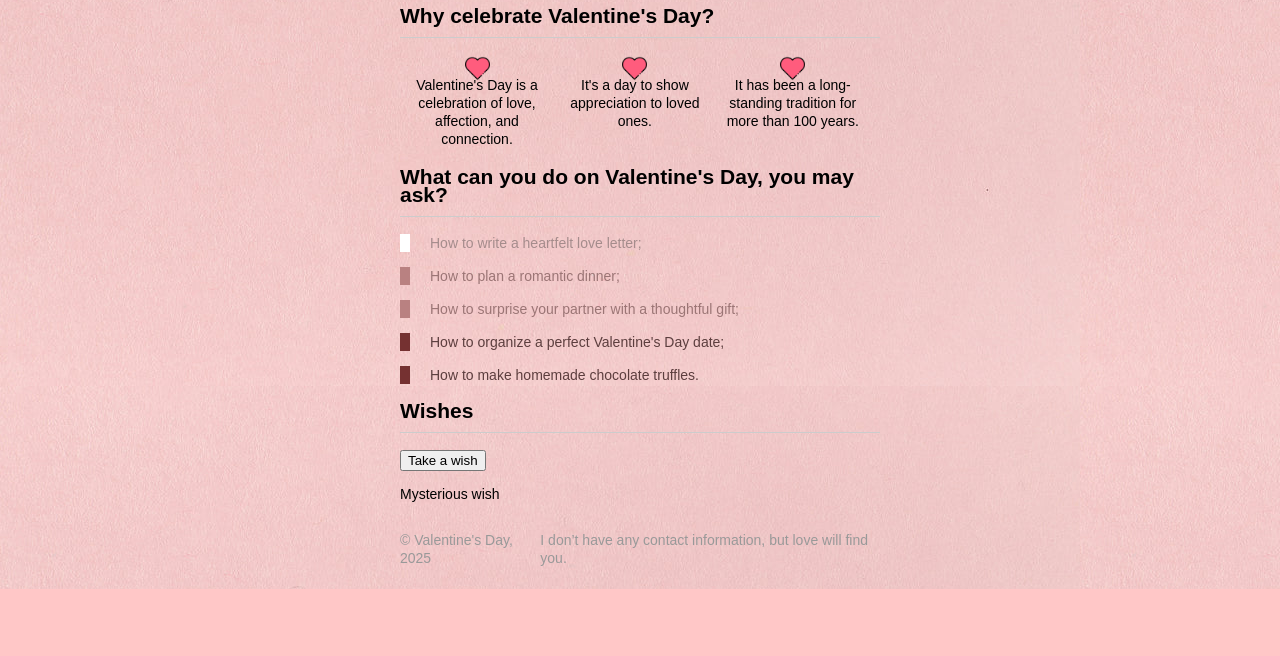
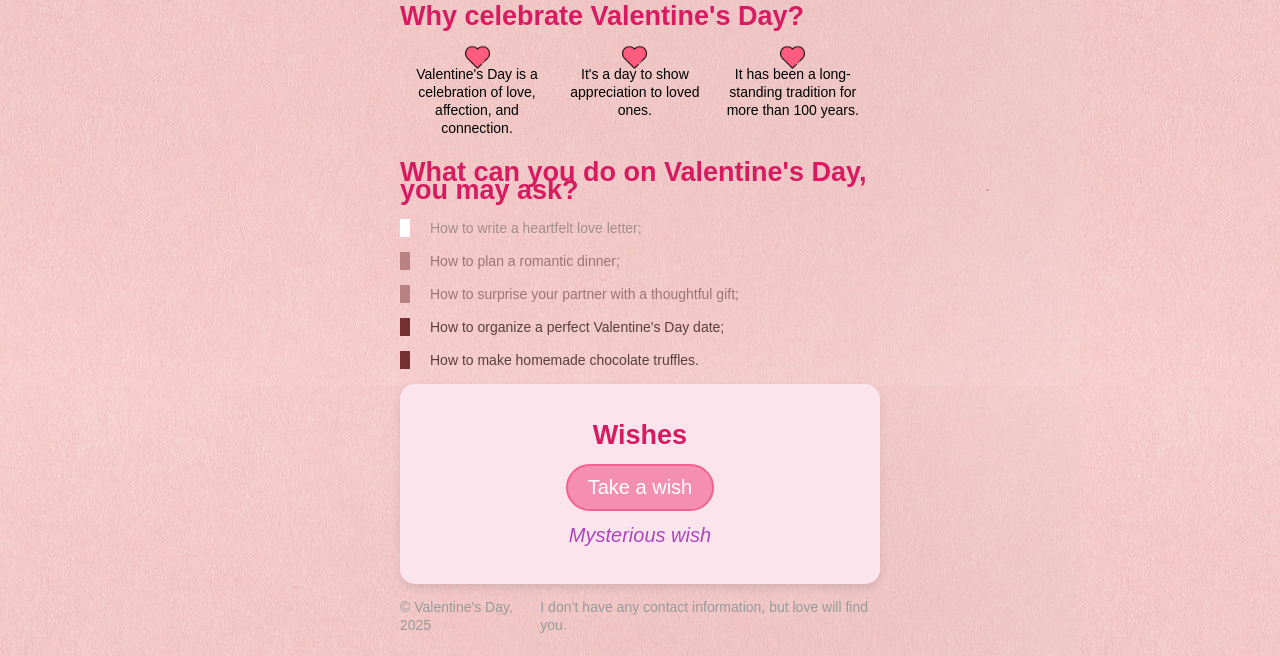
Before and after one commit to 24akai/05_ValentinesDay, a plain HTML site: page index.html in a window 1280 px wide. Shown: the part 334-990 px from the top of the page. Before the commit the page ends 923 px from the top, so only its background shows below. Drawn offline with Linux system fonts and the light colour scheme; files whose address does not match are found by name.

Commit message:
Style button

```diff
--- a/style.css
+++ b/style.css
@@ -7,7 +7,6 @@ body {
     background: #ffc7c7 url("img/backpink.jpg");
   }
 
-
   h1 {
     width: 260px;
     font-family: "Georgia", serif;
@@ -16,8 +15,10 @@ body {
   }
 
   h2 {
-    padding-bottom: 12px;
-    border-bottom: 1px solid #cccccc;
+    font-size: 27px;
+    color: #d81b60;
+    font-weight: bold;
+    margin-bottom: 20px;
   }
 
   .site-header {
@@ -101,3 +102,35 @@ body {
     justify-content: space-between;
     color: #999999;
   }
+
+  .wishes {
+    font-family: 'Arial', sans-serif;
+    text-align: center;
+    background-color: #fce4ec;
+    padding: 20px;
+    border-radius: 15px;
+    box-shadow: 0px 4px 10px rgba(0, 0, 0, 0.1);
+  }
+
+
+  #btn_love_wishes {
+    cursor: pointer;
+    background-color: #f48fb1;
+    color: #fff;
+    font-size: 20px;
+    padding: 10px 20px;
+    border: 2px solid #f06292;
+    border-radius: 30px;
+    transition: background-color 0.3s ease, transform 0.3s ease;
+  }
+
+  #btn_love_wishes:hover {
+    background-color: #f06292;
+  }
+
+  #love-wishes {
+    font-size: 20px;
+    color: #ab47bc;
+    margin-top: 15px;
+    font-style: italic;
+  }
```
Also changed, not shown: index.html (line endings or trailing spaces).
